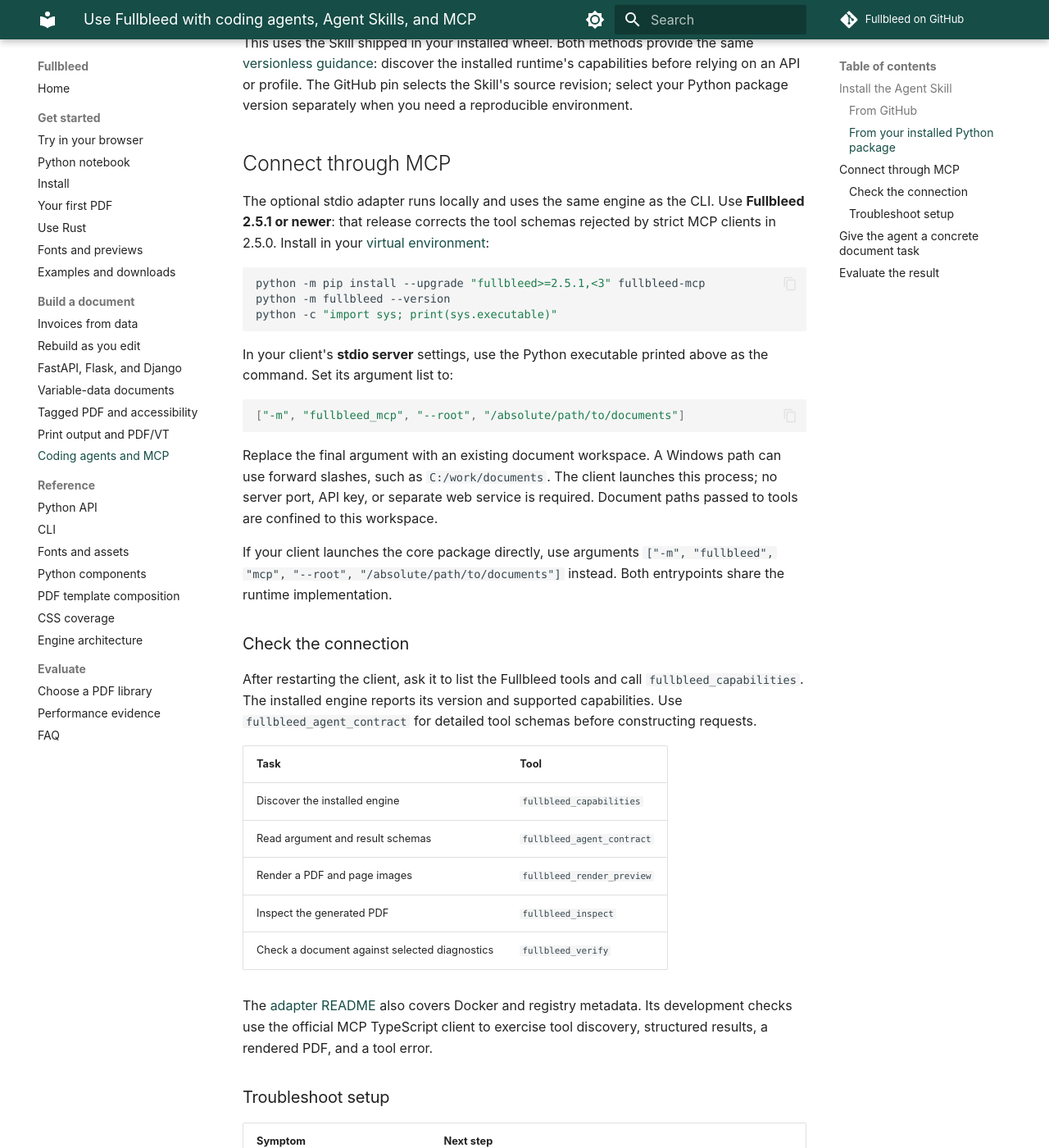
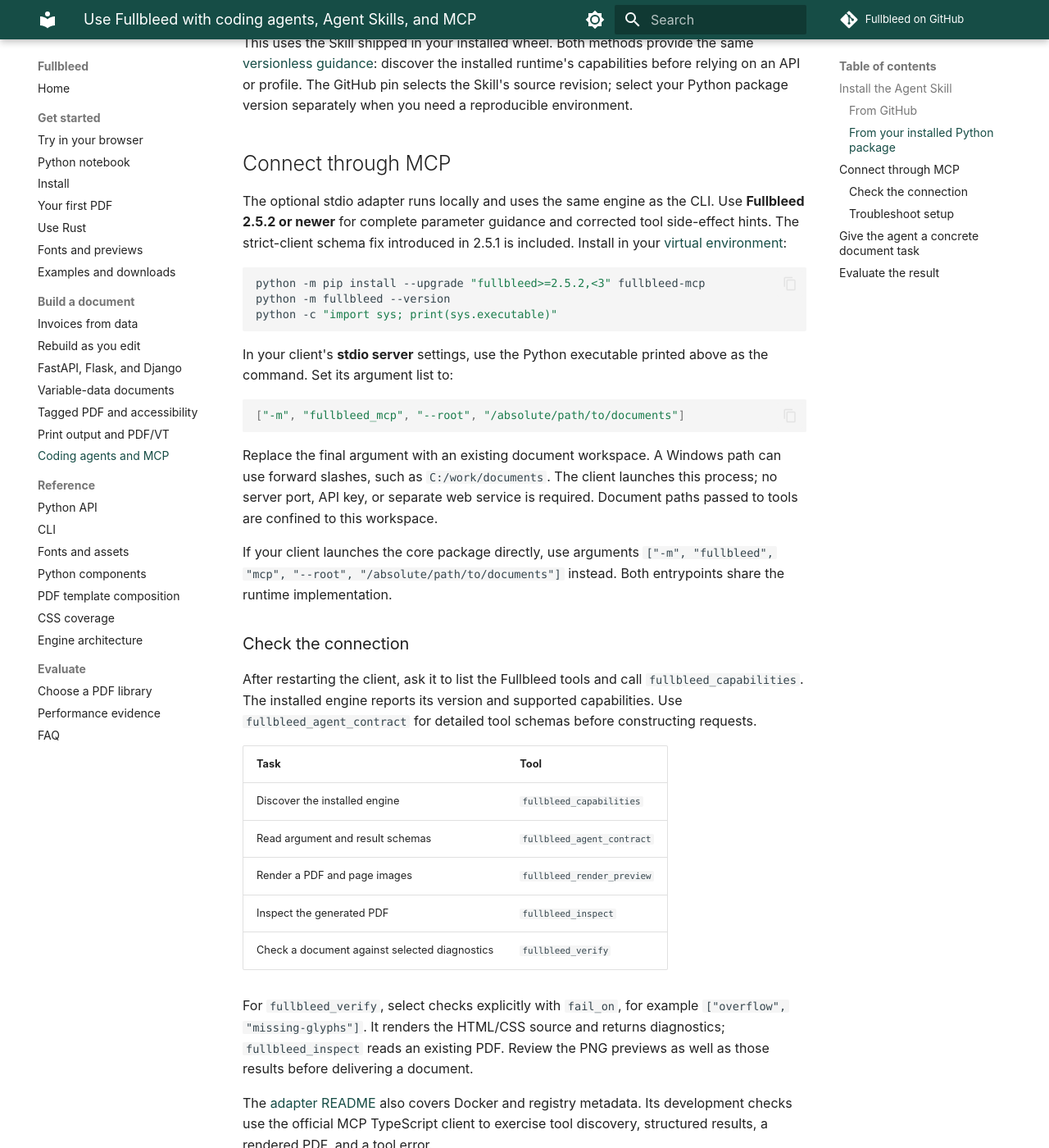
Before and after one commit to fullbleed-engine/docs, an MkDocs documentation site: the page built from docs/guides/ai-agents.md, in a window 1280 px wide and 1400 px high, scrolled down 1030 px. Shown: the whole window at 82% size. Built offline with MkDocs 1.6.1 and Material for MkDocs 9.7.7, drawn with Linux system fonts in a browser that asks for light colours; comment, search, counter and statistics services are not loaded; some of the changed text lies outside the part shown.

````diff
--- a/docs/guides/ai-agents.md
+++ b/docs/guides/ai-agents.md
@@ -25,10 +25,10 @@ With a [GitHub CLI release that includes `gh skill`](https://cli.github.com/manu
 run this from your project directory:
 
 ```bash
-gh skill install fullbleed-engine/fullbleed-official fullbleed --pin v2.5.1 --dir .agents/skills
+gh skill install fullbleed-engine/fullbleed-official fullbleed --pin v2.5.2 --dir .agents/skills
 ```
 
-This installs the Skill and its reference files from the `v2.5.1` release into
+This installs the Skill and its reference files from the `v2.5.2` release into
 `.agents/skills/fullbleed`. Check the installed source and version with:
 
 ```bash
@@ -56,12 +56,13 @@ version separately when you need a reproducible environment.
 ## Connect through MCP
 
 The optional stdio adapter runs locally and uses the same engine as the CLI.
-Use **Fullbleed 2.5.1 or newer**: that release corrects the tool schemas rejected
-by strict MCP clients in 2.5.0. Install in your
+Use **Fullbleed 2.5.2 or newer** for complete parameter guidance and corrected
+tool side-effect hints. The strict-client schema fix introduced in 2.5.1 is
+included. Install in your
 [virtual environment](../getting-started/installation.md#use-a-virtual-environment):
 
 ```bash
-python -m pip install --upgrade "fullbleed>=2.5.1,<3" fullbleed-mcp
+python -m pip install --upgrade "fullbleed>=2.5.2,<3" fullbleed-mcp
 python -m fullbleed --version
 python -c "import sys; print(sys.executable)"
 ```
@@ -97,6 +98,11 @@ constructing requests.
 | Inspect the generated PDF | `fullbleed_inspect` |
 | Check a document against selected diagnostics | `fullbleed_verify` |
 
+For `fullbleed_verify`, select checks explicitly with `fail_on`, for example
+`["overflow", "missing-glyphs"]`. It renders the HTML/CSS source and returns
+diagnostics; `fullbleed_inspect` reads an existing PDF. Review the PNG previews
+as well as those results before delivering a document.
+
 The [adapter README](https://github.com/fullbleed-engine/fullbleed-official/tree/master/packages/fullbleed-mcp)
 also covers Docker and registry metadata. Its development checks use the official
 MCP TypeScript client to exercise tool discovery, structured results, a rendered
````
